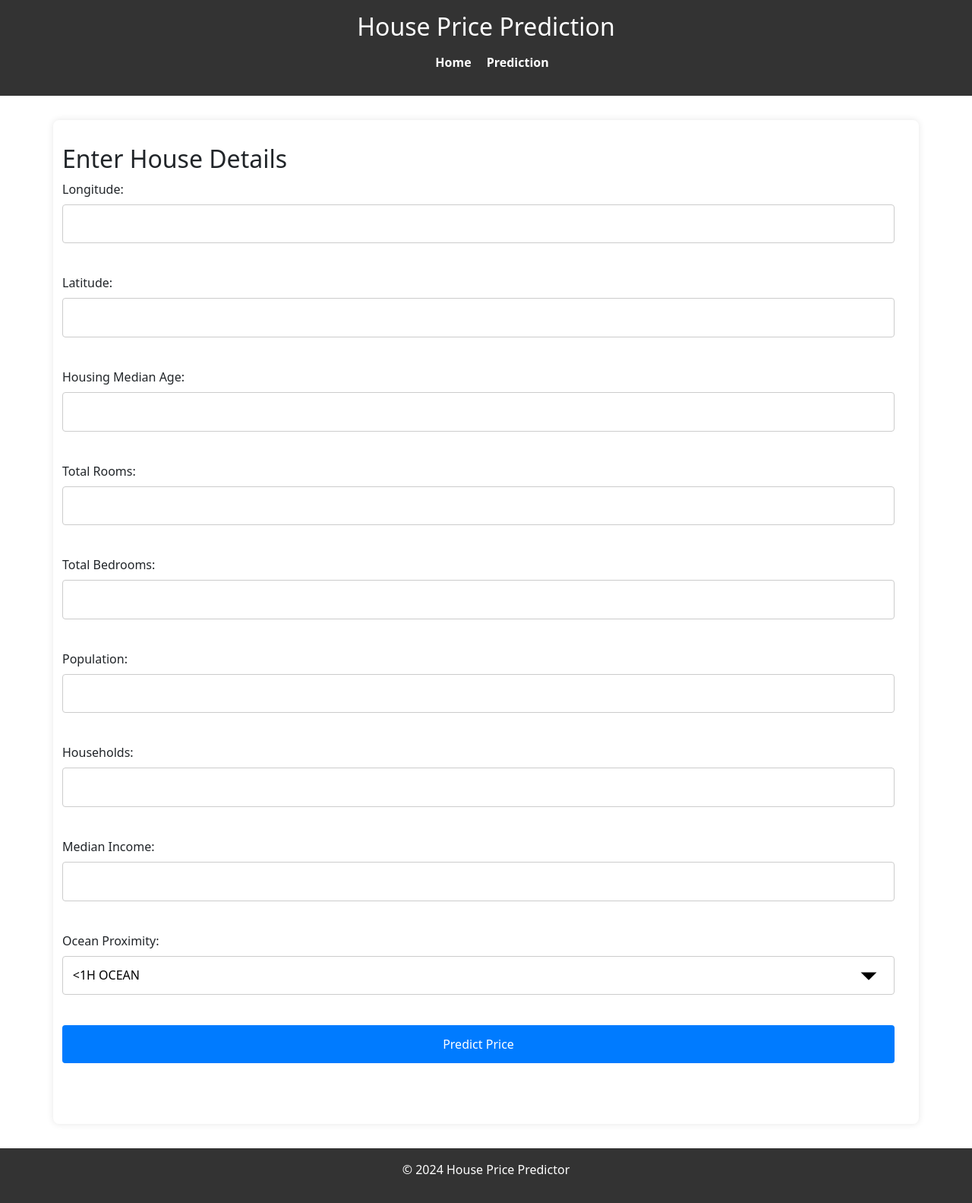
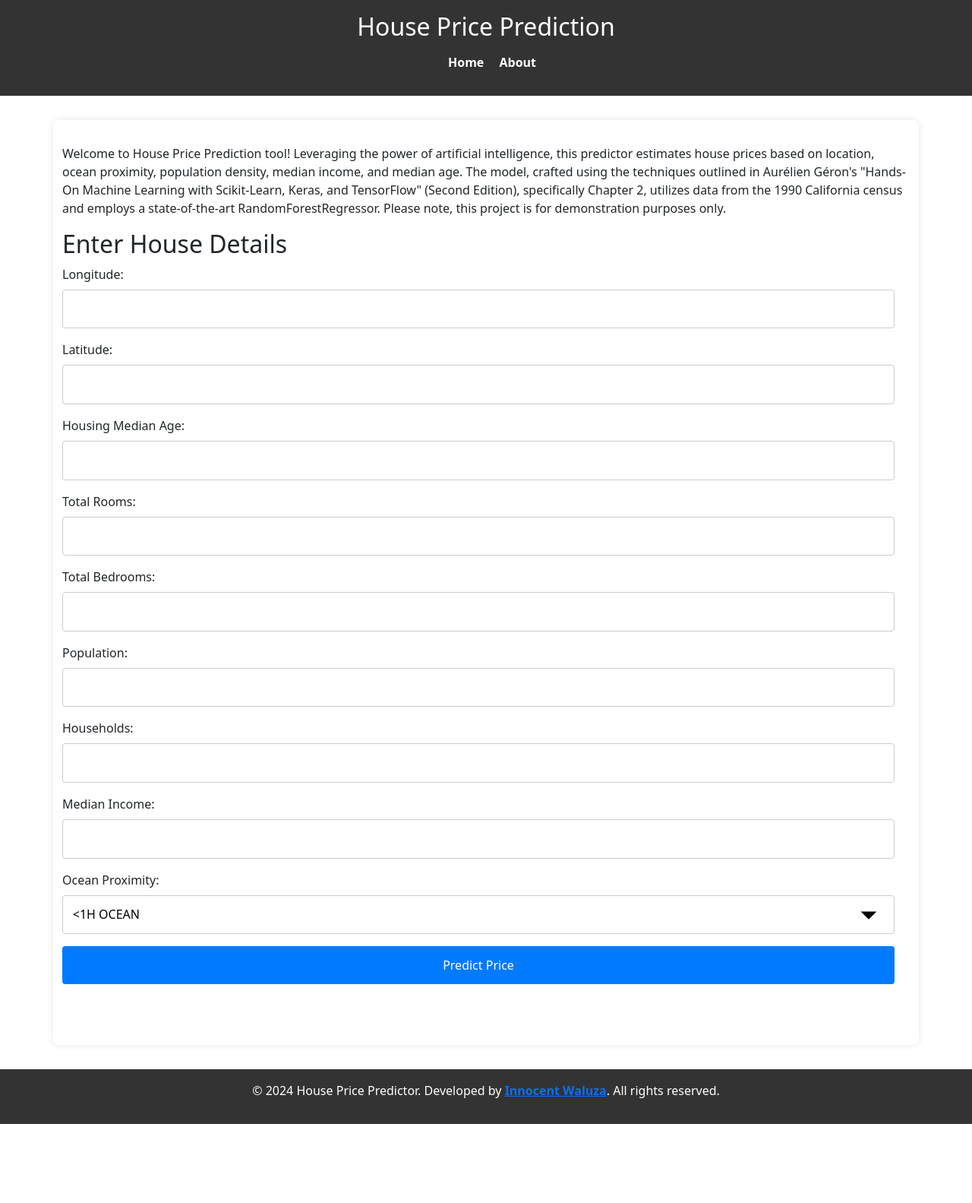
Before and after one commit to inno-waluza/Alpha-Regressor, a Django app: page / in a window 1280 px wide. Shown: the whole page at 76% size. After the commit the page ends 1479 px from the top, so only its background shows below. Run offline with Django 5.2, Linux system fonts and the light colour scheme; parts of the project's set-up code (start-up, migrations or seed data) failed here and were passed over; some libraries are stand-ins or nearby versions.

Commit message:
added description and about page

```diff
--- a/predictor/forms.py
+++ b/predictor/forms.py
@@ -20,22 +20,29 @@ class HouseForm(forms.Form):
     median_income = forms.FloatField(label='Median Income', required=True)
     ocean_proximity = forms.ChoiceField(label='Ocean Proximity', choices=OCEAN_PROXIMITY_CHOICES, required=True)
 
+    #input data validation
     def clean(self):
         cleaned_data = super().clean()
 
         longitude = cleaned_data.get('longitude')
         latitude = cleaned_data.get('latitude')
-        """
+        median_income = cleaned_data.get('median_income')
+        total_bedrooms = cleaned_data.get('total_bedrooms')
         housing_median_age = cleaned_data.get('housing_median_age')
         total_rooms = cleaned_data.get('total_rooms')
-        total_bedrooms = cleaned_data.get('total_bedrooms')
-        median_income = cleaned_data.get('median_income')
-        """
 
         if longitude < -180 or longitude > 180:
             self.add_error('longitude', 'Longitude must be between -180 qnd 180')
-
         if latitude < -90 or latitude > 90:
             self.add_error('latitude', 'Latitude must be between -90 and 90')
-
+        if median_income < 10 :
+            self.add_error('median_income', 'Median income must atlest be 10')
+        if total_bedrooms < 1 :
+            self.add_error('total_bedrooms', 'Number of bedrooms must atleast be 1')
+        if housing_median_age < 1:
+            self.add_error('housing_median_age', "Housing median age can't be 0")
+        if total_rooms < total_bedrooms :
+            self.add_error('total_rooms', "Total rooms can't be less than total bedrooms")
+        if total_rooms < 1:
+            self.add_error('total_rooms', "Total rooms should atlest be 1")
         return cleaned_data
--- a/predictor/urls.py
+++ b/predictor/urls.py
@@ -1,8 +1,9 @@
 # urls.py
 from django.urls import path
-from .views import HomePageView, PredictPageView
+from .views import HomePageView, PredictPageView, AboutPageView
 
 urlpatterns = [
     path('', HomePageView.as_view(), name='home'),
     path('predict/', PredictPageView.as_view(), name='predict'),
+    path('/about',AboutPageView.as_view(), name='about'),
 ]
--- a/predictor/views.py
+++ b/predictor/views.py
@@ -1,11 +1,16 @@
-# views.py
 from django.shortcuts import render
 from django.views import View
-from .forms import HouseForm
-from .utils.model_loader import predict_house_price
+from predictor.forms import HouseForm
+from predictor.utils.model_loader import predict_house_price
 
 class HomePageView(View):
     template_name = 'home.html'
+
+    def get(self, request, *args, **kwargs):
+        return render(request, self.template_name)
+
+class AboutPageView(View):
+    template_name = 'about.html'
 
     def get(self, request, *args, **kwargs):
         return render(request, self.template_name)
@@ -21,7 +26,6 @@ class PredictPageView(View):
     def post(self, request, *args, **kwargs):
         form = self.form_class(request.POST)
         if form.is_valid():
-            # Extract cleaned form data
             input_data = {
                 'longitude': form.cleaned_data['longitude'],
                 'latitude': form.cleaned_data['latitude'],
@@ -34,27 +38,22 @@ class PredictPageView(View):
                 'ocean_proximity': form.cleaned_data['ocean_proximity']
             }
 
-            """ longitude = form.cleaned_data['longitude']
-            latitude = form.cleaned_data['latitude']
-            housing_median_age = form.cleaned_data['housing_median_age']
-            total_rooms = form.cleaned_data['total_rooms']
-            total_bedrooms = form.cleaned_data['total_bedrooms']
-            population = form.cleaned_data['population']
-            househols = form.cleaned_data[househols]
-            median_income = form.cleaned_data['median_income']
-            ocean_proximity = form.cleaned_data['ocean_proximity']
-            """
+            predicted_price = predict_house_price(input_data)
+            predicted_price= round(predicted_price, 2)
+            predicted_price = "${:,.2f}".format(predicted_price)
 
-            print(input_data)
-            # Make prediction
-            predicted_price = predict_house_price(input_data)
-            print("here is the price", predicted_price)
-
-            # Render prediction result page
             return render(request, self.template_name, {
                 'form': form,
-                #'predicted_price': predicted_price
+                'predicted_price': predicted_price,
+                'longitude': form.cleaned_data['longitude'],
+                'latitude': form.cleaned_data['latitude'],
+                'housing_median_age': form.cleaned_data['housing_median_age'],
+                'total_rooms': form.cleaned_data['total_rooms'],
+                'total_bedrooms': form.cleaned_data['total_bedrooms'],
+                'population': form.cleaned_data['population'],
+                'households': form.cleaned_data['households'],
+                'median_income': form.cleaned_data['median_income'],
+                'ocean_proximity': form.cleaned_data['ocean_proximity']
             })
         else:
-            # If form is invalid, render prediction page with form and errors
             return render(request, self.template_name, {'form': form})
--- a/templates/base.html
+++ b/templates/base.html
@@ -17,8 +17,7 @@
         <nav>
             <ul>
                 <li><a href="{% url 'home' %}">Home</a></li>
-                <li><a href="{% url 'predict' %}"> Prediction</a></li>
-                <!-- Add more navigation links as needed -->
+                <li><a href="{% url 'about' %}">About</a></li>
             </ul>
         </nav>
     </header>
@@ -32,7 +31,7 @@
 
     <footer>
         <div class="footer-content">
-            <p>&copy; 2024 House Price Predictor</p>
+            <p>&copy; 2024 House Price Predictor. Developed by <a href="https://github.com/inno-waluza"><b>Innocent Waluza</b></a>. All rights reserved.</p>
         </div>
     </footer>
 </body>
--- a/templates/home.html
+++ b/templates/home.html
@@ -1,38 +1,52 @@
-<!-- home.html -->
-
 {% extends 'base.html' %}
 
 {% block title %}Home - House Price Prediction{% endblock %}
 
 {% block content %}
+<section class="description">
+    <p>
+        Welcome to House Price Prediction tool! Leveraging the power of artificial intelligence, this predictor estimates house prices based on location, ocean proximity, population density, median income, and median age. The model, crafted using the techniques outlined in Aurélien Géron's "Hands-On Machine Learning with Scikit-Learn, Keras, and TensorFlow" (Second Edition), specifically Chapter 2, utilizes data from the 1990 California census and employs a state-of-the-art RandomForestRegressor. Please note, this project is for demonstration purposes only.
+    </p>
+</section>
+
 <section class="form-section">
     <h2>Enter House Details</h2>
     <form method="post" action="{% url 'predict' %}">
         {% csrf_token %}
+        <fieldset>
+            <div>
                 <label for="longitude">Longitude:</label>
-        <input type="text" id="longitude" name="longitude" required><br><br>
-
+                <input type="text" id="longitude" name="longitude" required>
+            </div>
+            <div>
                 <label for="latitude">Latitude:</label>
-        <input type="text" id="latitude" name="latitude" required><br><br>
-
+                <input type="text" id="latitude" name="latitude" required>
+            </div>
+            <div>
                 <label for="housing_median_age">Housing Median Age:</label>
-        <input type="text" id="housing_median_age" name="housing_median_age" required><br><br>
-
+                <input type="text" id="housing_median_age" name="housing_median_age" required>
+            </div>
+            <div>
                 <label for="total_rooms">Total Rooms:</label>
-        <input type="text" id="total_rooms" name="total_rooms" required><br><br>
-
+                <input type="text" id="total_rooms" name="total_rooms" required>
+            </div>
+            <div>
                 <label for="total_bedrooms">Total Bedrooms:</label>
-        <input type="text" id="total_bedrooms" name="total_bedrooms" required><br><br>
-
+                <input type="text" id="total_bedrooms" name="total_bedrooms" required>
+            </div>
+            <div>
                 <label for="population">Population:</label>
-        <input type="text" id="population" name="population" required><br><br>
-
+                <input type="text" id="population" name="population" required>
+            </div>
+            <div>
                 <label for="households">Households:</label>
-        <input type="text" id="households" name="households" required><br><br>
-
+                <input type="text" id="households" name="households" required>
+            </div>
+            <div>
                 <label for="median_income">Median Income:</label>
-        <input type="text" id="median_income" name="median_income" required><br><br>
-
+                <input type="text" id="median_income" name="median_income" required>
+            </div>
+            <div>
                 <label for="ocean_proximity">Ocean Proximity:</label>
                 <select id="ocean_proximity" name="ocean_proximity" required>
                     <option value="<1H OCEAN"><1H OCEAN</option>
@@ -40,9 +54,12 @@
                     <option value="NEAR OCEAN">NEAR OCEAN</option>
                     <option value="NEAR BAY">NEAR BAY</option>
                     <option value="ISLAND">ISLAND</option>
-        </select><br><br>
-
+                </select>
+            </div>
+            <div>
                 <button type="submit">Predict Price</button>
+            </div>
+        </fieldset>
     </form>
 </section>
 {% endblock %}
```
Also changed, not shown: templates/about.html (added, +24 -0 lines). Lines whose indentation alone changed are shown as unchanged.
